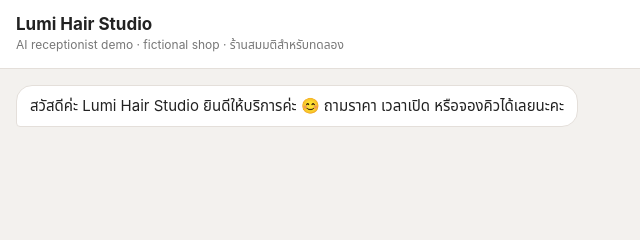
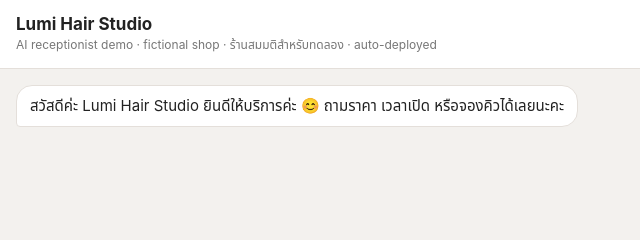
Before and after one commit to satellitelateh-bot/line-receptionist, a plain HTML site: page static/index.html in a window 1280 px wide. Shown: the top 240 px of the page, 0-640 px from the left. Drawn offline with Linux system fonts and the light colour scheme.

Commit message:
Add GitHub Actions auto-deploy

```diff
--- a/static/index.html
+++ b/static/index.html
@@ -26,7 +26,7 @@ form button:disabled{opacity:.5}
 <body>
 <header>
   <h1>Lumi Hair Studio</h1>
-  <p>AI receptionist demo · fictional shop · ร้านสมมติสำหรับทดลอง</p>
+  <p>AI receptionist demo · fictional shop · ร้านสมมติสำหรับทดลอง · auto-deployed</p>
 </header>
 <div id="log"></div>
 <div class="hints">
```
Also changed, not shown: 1 other file.
